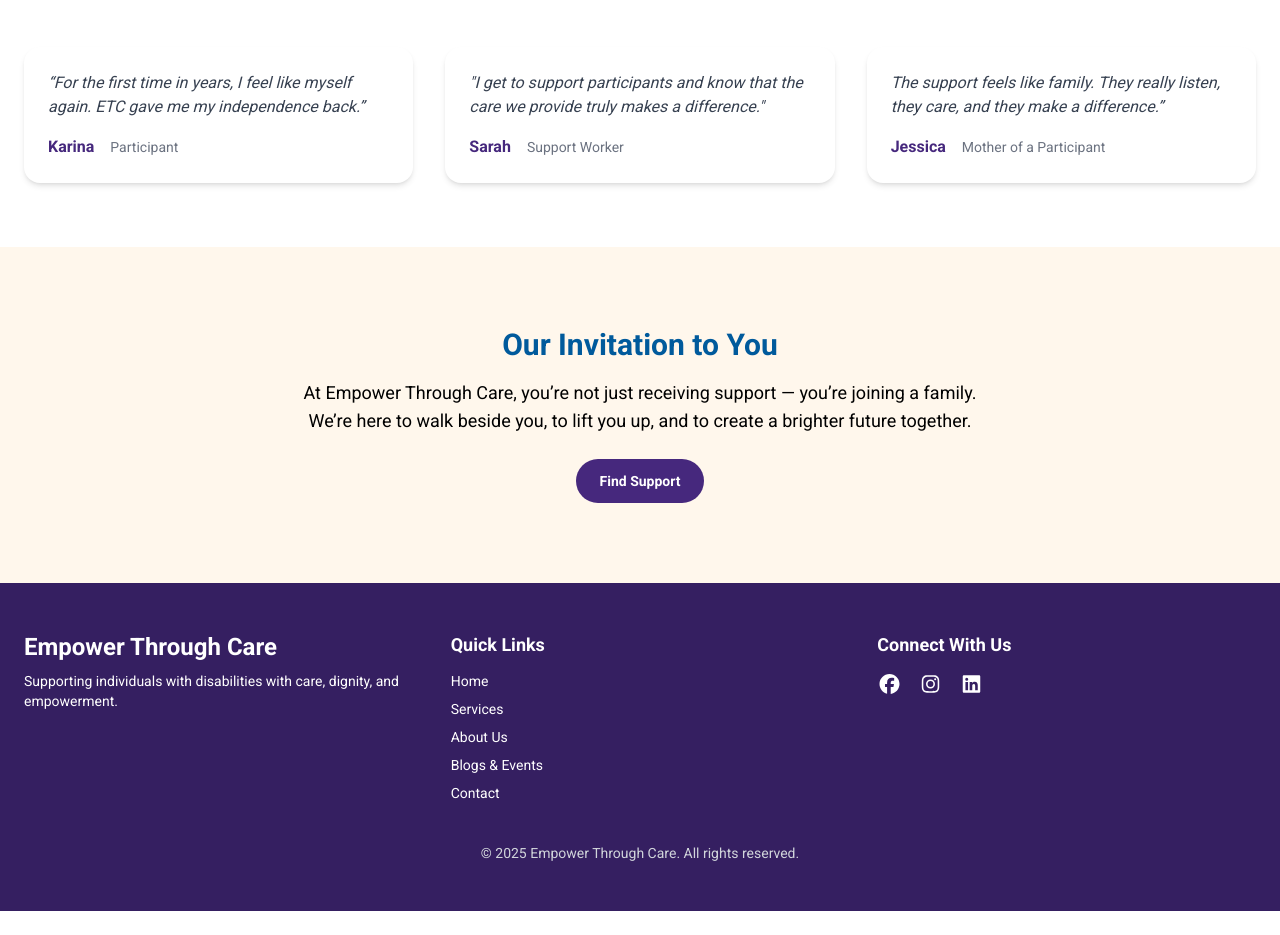
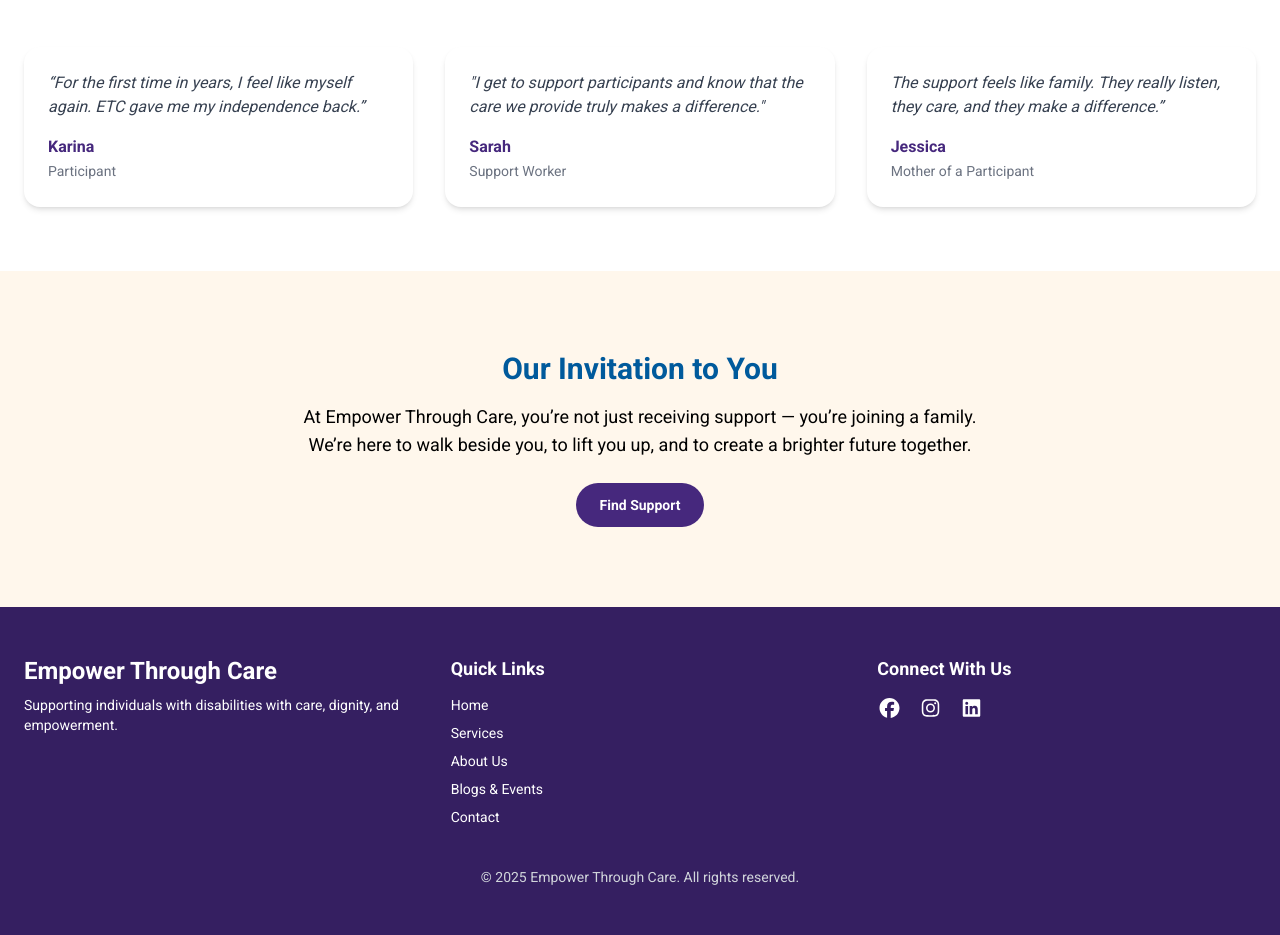
Before and after one commit to tyshanwayne/etc-website, a React (Create React App) app: page /join in a window 1280 px wide. Shown: the part 2042-2977 px from the top of the page. Before the commit the page ends 2953 px from the top, so only its background shows below. Built offline with nearby package versions, Linux system fonts and the light colour scheme.

Commit message:
Removed photos from testimonial

```diff
--- a/src/components/Extra.jsx
+++ b/src/components/Extra.jsx
@@ -82,10 +82,8 @@ const Extra = () => {
                 “For the first time in years, I feel like myself again. ETC gave
                 me my independence back.”
               </p>
-              <div className="flex items-center gap-4">
               <h4 className="font-semibold text-et-purple">Karina</h4>
               <span className="text-sm text-gray-500">Participant</span>
-              </div>
             </div>
             {/* Testimonial 3 */}
             <div className="p-6 transition bg-white shadow-md rounded-2xl hover:shadow-lg">
@@ -93,10 +91,8 @@ const Extra = () => {
                 "I get to support participants and know that the care we provide
                 truly makes a difference."
               </p>
-              <div className="flex items-center gap-4">
               <h4 className="font-semibold text-et-purple">Sarah</h4>
               <span className="text-sm text-gray-500">Support Worker</span>
-              </div>
             </div>
             {/* Testimonial 2 */}
             <div className="p-6 transition bg-white shadow-md rounded-2xl hover:shadow-lg">
@@ -104,12 +100,10 @@ const Extra = () => {
                 The support feels like family. They really listen, they care,
                 and they make a difference.”
               </p>
-              <div className="flex items-center gap-4">
               <h4 className="font-semibold text-et-purple">Jessica</h4>
               <span className="text-sm text-gray-500">
                 Mother of a Participant
               </span>
-              </div>
             </div>
           </div>
         </div>
```
Lines whose indentation alone changed are shown as unchanged.
